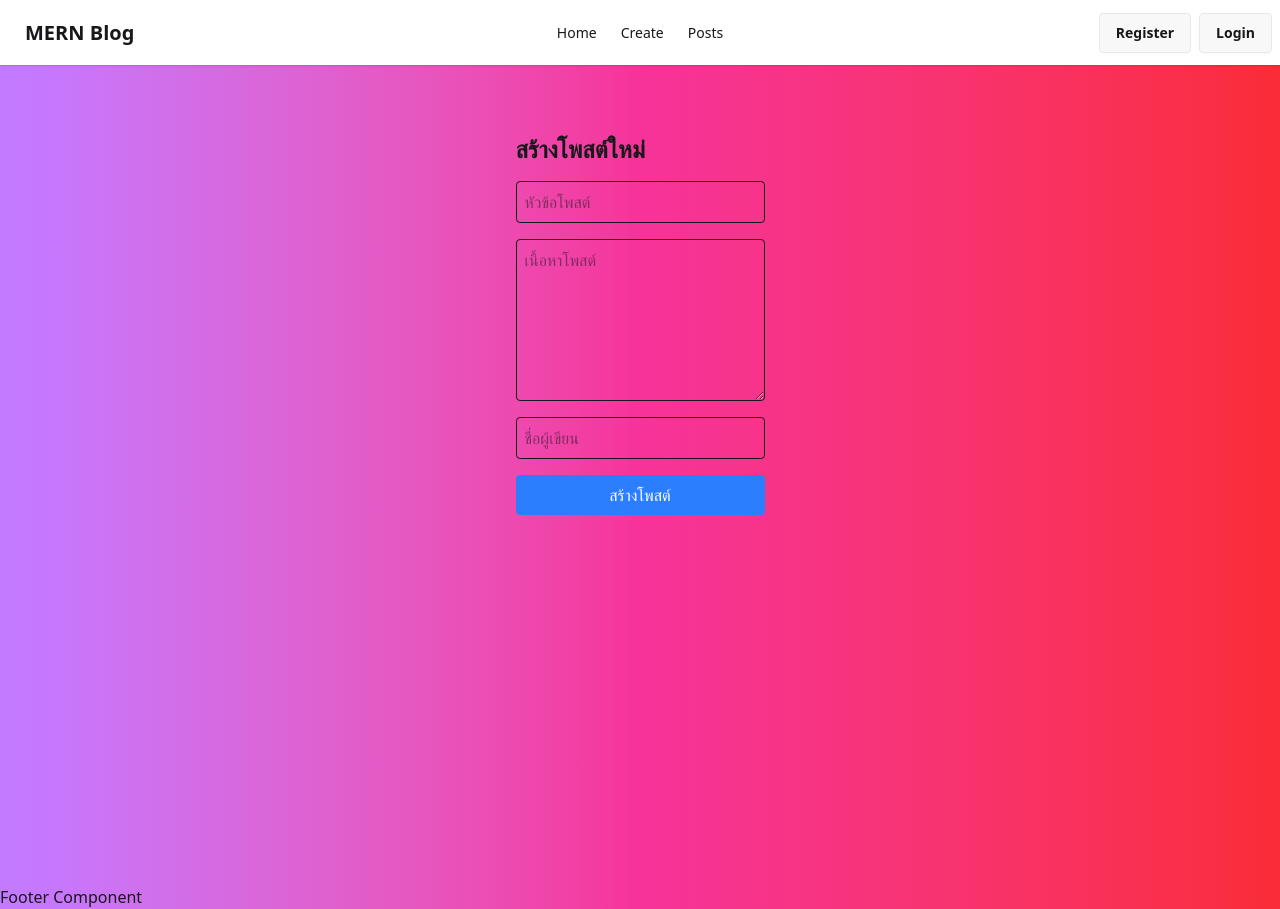
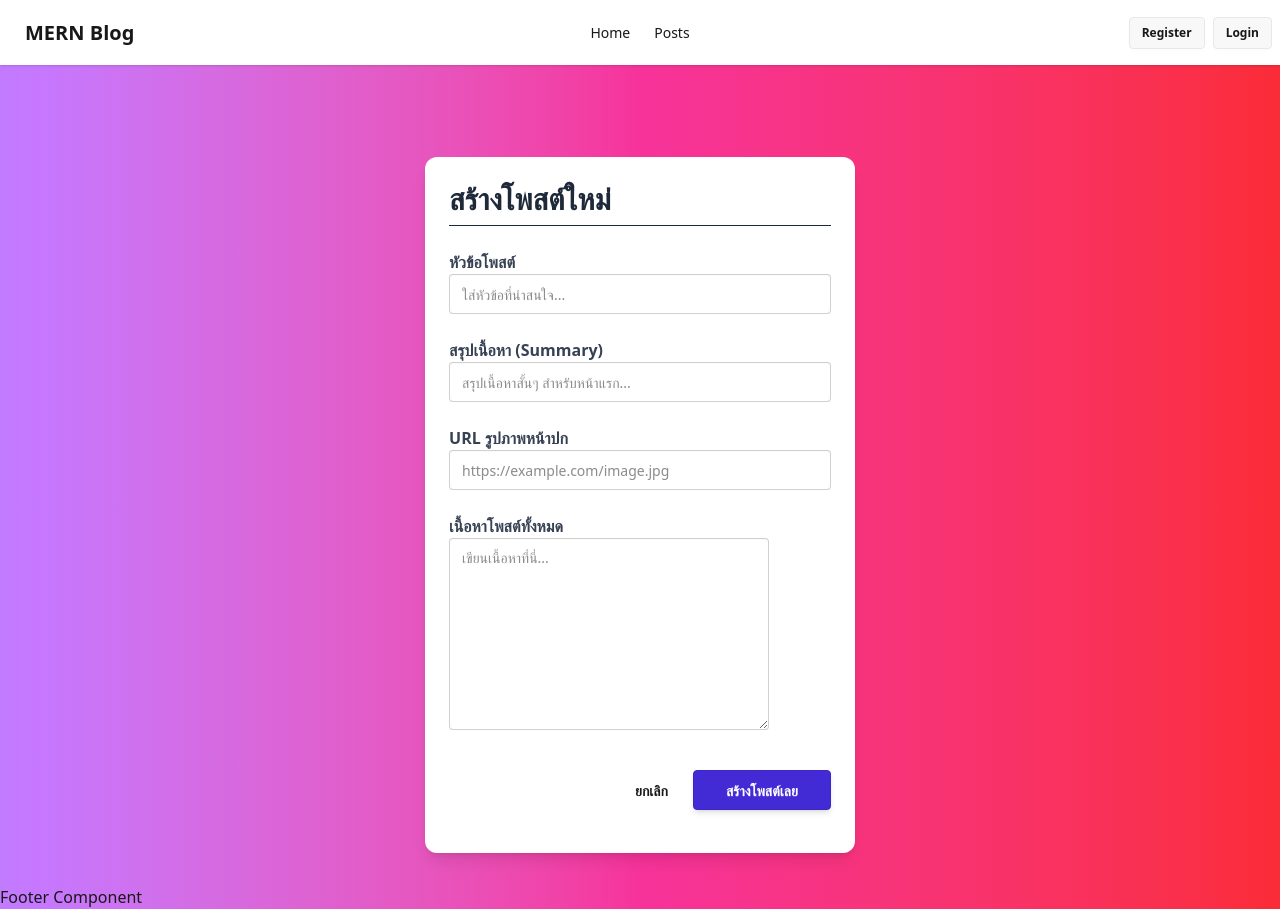
Before and after one commit to Tanakrit007/MERN, a React (Vite) app: page /create in a window 1280 px wide. Built offline with nearby package versions, Linux system fonts and the light colour scheme.

Commit message:
fix_Navbar

```diff
--- a/src/Components/Navbar.jsx
+++ b/src/Components/Navbar.jsx
@@ -1,46 +1,19 @@
 import React from "react";
 import { Link } from "react-router";
+import { useAuth } from "../context/AuthContext"; //
 
 const NavBar = () => {
+  const { user, logout } = useAuth(); // ดึงข้อมูล user และฟังก์ชัน logout จาก context
+
   const menuItems = [
     { link: "/", text: "Home" },
-    { link: "/create", text: "Create" },
     { link: "/", text: "Posts" },
   ];
 
   return (
     <div className="navbar bg-base-100 shadow-sm">
       <div className="navbar-start">
-        <div className="dropdown">
-          <label tabIndex={0} className="btn btn-ghost lg:hidden">
-            <svg
-              xmlns="http://www.w3.org/2000/svg"
-              className="h-5 w-5"
-              fill="none"
-              viewBox="0 0 24 24"
-              stroke="currentColor"
-            >
-              {""}
-              <path
-                strokeLinecap="round"
-                strokeLinejoin="round"
-                strokeWidth="2"
-                d="M4 6h16M4 12h8m-8 6h16"
-              />
-            </svg>
-          </label>
-          <ul
-            tabIndex="-1"
-            className="menu menu-sm dropdown-content bg-base-100 rounded-box mt-3 w-52 p-2 shadow"
-          >
-            {menuItems.map((item) => (
-              <li>
-                <a href={item.link}>{item.text}</a>
-              </li>
-            ))}
-          </ul>
-        </div>
-
+        {/* ... (โค้ด Dropdown เดิม) ... */}
         <Link to="/" className="btn btn-ghost text-xl">
           MERN Blog
         </Link>
@@ -48,21 +21,45 @@ const NavBar = () => {
 
       <div className="navbar-center hidden lg:flex">
         <ul className="menu menu-horizontal px-1">
-          {menuItems.map((item) => (
-            <li>
+          {menuItems.map((item, idx) => (
+            <li key={idx}>
               <a href={item.link}>{item.text}</a>
             </li>
           ))}
+          {/* แสดงเมนู Create เมื่อล็อกอินแล้วเท่านั้น */}
+          {user && (
+            <li>
+              <Link to="/create">Create Post</Link>
+            </li>
+          )}
         </ul>
       </div>
 
       <div className="navbar-end space-x-2">
-        <a href="/register" className="btn ">
-          Register
-        </a>
-        <a href="/login" className="btn ">
-          Login
-        </a>
+        {user ? (
+          // กรณีล็อกอินแล้ว: แสดงชื่อผู้ใช้ และปุ่ม Logout
+          <div className="flex items-center gap-4">
+            <span className="font-semibold text-primary">
+              ยินดีต้อนรับ: {user.username}
+            </span>
+            <button
+              onClick={logout}
+              className="btn btn-outline btn-error btn-sm"
+            >
+              Logout
+            </button>
+          </div>
+        ) : (
+          // กรณีไม่ได้ล็อกอิน: แสดงปุ่ม Register และ Login ตามเดิม
+          <>
+            <a href="/register" className="btn btn-sm">
+              Register
+            </a>
+            <a href="/login" className="btn btn-sm">
+              Login
+            </a>
+          </>
+        )}
       </div>
     </div>
   );
--- a/src/context/AuthContext.jsx
+++ b/src/context/AuthContext.jsx
@@ -1,39 +1,34 @@
-import React, {
-  createContext,
-  useContext,
-  useEffect,
-  useMemo,
-  useState,
-} from "react";
+import { createContext, useContext, useState, useEffect } from "react";
+import tokenService from "../services/token.service"; // นำเข้า tokenService
 
-const AuthContext = createContext(null);
+const AuthContext = createContext();
 
-export function AuthProvider({ children }) {
+export const AuthProvider = ({ children }) => {
   const [user, setUser] = useState(null);
 
   useEffect(() => {
-    try {
-      const raw = localStorage.getItem("authUser");
-      if (raw) setUser(JSON.parse(raw));
-    } catch {}
+    // โหลดข้อมูลผู้ใช้จาก Cookies เมื่อเปิดเว็บ
+    const currentUser = tokenService.getUser();
+    if (currentUser) {
+      setUser(currentUser);
+    }
   }, []);
 
-  useEffect(() => {
-    try {
-      if (user) localStorage.setItem("authUser", JSON.stringify(user));
-      else localStorage.removeItem("authUser");
-    } catch {}
-  }, [user]);
+  const login = (userData) => {
+    setUser(userData);
+  };
 
-  const login = (payload) => setUser(payload);
-  const logout = () => setUser(null);
+  const logout = () => {
+    tokenService.removeUser(); // ลบ Cookies
+    setUser(null);
+    window.location.href = "/login";
+  };
 
-  const value = useMemo(() => ({ user, login, logout }), [user]);
-  return <AuthContext.Provider value={value}>{children}</AuthContext.Provider>;
-}
+  return (
+    <AuthContext.Provider value={{ user, login, logout }}>
+      {children}
+    </AuthContext.Provider>
+  );
+};
 
-export function useAuth() {
-  const ctx = useContext(AuthContext);
-  if (!ctx) throw new Error("useAuth must be used within AuthProvider");
-  return ctx;
-}
+export const useAuth = () => useContext(AuthContext);
--- a/src/pages/Create.jsx
+++ b/src/pages/Create.jsx
@@ -1,53 +1,130 @@
 import React, { useState } from "react";
+import { useNews } from "../context/NewsContext"; // ดึงฟังก์ชันเพิ่มข่าว
+import { useAuth } from "../context/AuthContext"; // ดึงข้อมูลผู้เขียน
+import Swal from "sweetalert2";
 
 const Create = () => {
-  const [title, setTitle] = useState("");
-  const [content, setContent] = useState("");
-  const [author, setAuthor] = useState("");
+  const { addNews } = useNews();
+  const { user } = useAuth();
+
+  const [post, setPost] = useState({
+    title: "",
+    summary: "",
+    content: "",
+    cover: "", // URL รูปภาพ
+  });
+
+  const handleChange = (e) => {
+    const { name, value } = e.target;
+    setPost((prev) => ({ ...prev, [name]: value }));
+  };
 
   const handleSubmit = (e) => {
     e.preventDefault();
-    // TODO: ส่งข้อมูลไป backend หรือ context
-    alert("โพสต์ถูกสร้างแล้ว!");
-    setTitle("");
-    setContent("");
-    setAuthor("");
+
+    // ข้อมูลที่จะส่งไปบันทึก
+    const newPost = {
+      ...post,
+      author: user?.username || "Anonymous", // ใช้ชื่อผู้ใช้ที่ล็อกอินอยู่
+      createdAt: new Date().toLocaleDateString(),
+    };
+
+    addNews(newPost); // บันทึกลงใน NewsContext
+
+    Swal.fire({
+      title: "สร้างโพสต์สำเร็จ!",
+      icon: "success",
+      timer: 1500,
+      showConfirmButton: false,
+    }).then(() => {
+      window.location.href = "/"; // กลับไปหน้าแรกเพื่อดูโพสต์ที่สร้าง
+    });
   };
 
   return (
-    <div className="max-w-xl mx-auto p-4">
-      <h2 className="text-2xl font-bold mb-4">สร้างโพสต์ใหม่</h2>
-      <form onSubmit={handleSubmit} className="flex flex-col gap-4">
+    <div className="max-w-4xl mx-auto p-6 bg-white shadow-lg rounded-xl mt-10">
+      <h2 className="text-3xl font-bold mb-6 text-gray-800 border-b pb-2">
+        สร้างโพสต์ใหม่
+      </h2>
+      <form onSubmit={handleSubmit} className="space-y-6">
+        {/* ส่วนหัวข้อ */}
+        <div className="form-control">
+          <label className="label font-semibold text-gray-700">
+            หัวข้อโพสต์
+          </label>
           <input
             type="text"
-          placeholder="หัวข้อโพสต์"
-          value={title}
-          onChange={(e) => setTitle(e.target.value)}
-          className="border p-2 rounded"
+            name="title"
+            placeholder="ใส่หัวข้อที่น่าสนใจ..."
+            value={post.title}
+            onChange={handleChange}
+            className="input input-bordered w-full focus:ring-2 focus:ring-blue-500"
             required
           />
-        <textarea
-          placeholder="เนื้อหาโพสต์"
-          value={content}
-          onChange={(e) => setContent(e.target.value)}
-          className="border p-2 rounded"
-          rows={6}
+        </div>
+
+        {/* ส่วนคำอธิบายย่อ */}
+        <div className="form-control">
+          <label className="label font-semibold text-gray-700">
+            สรุปเนื้อหา (Summary)
+          </label>
+          <input
+            type="text"
+            name="summary"
+            placeholder="สรุปเนื้อหาสั้นๆ สำหรับหน้าแรก..."
+            value={post.summary}
+            onChange={handleChange}
+            className="input input-bordered w-full"
             required
           />
+        </div>
+
+        {/* ส่วน URL รูปภาพ */}
+        <div className="form-control">
+          <label className="label font-semibold text-gray-700">
+            URL รูปภาพหน้าปก
+          </label>
           <input
             type="text"
-          placeholder="ชื่อผู้เขียน"
-          value={author}
-          onChange={(e) => setAuthor(e.target.value)}
-          className="border p-2 rounded"
+            name="cover"
+            placeholder="https://example.com/image.jpg"
+            value={post.cover}
+            onChange={handleChange}
+            className="input input-bordered w-full"
+          />
+        </div>
+
+        {/* ส่วนเนื้อหาหลัก */}
+        <div className="form-control">
+          <label className="label font-semibold text-gray-700">
+            เนื้อหาโพสต์ทั้งหมด
+          </label>
+          <textarea
+            name="content"
+            placeholder="เขียนเนื้อหาที่นี่..."
+            value={post.content}
+            onChange={handleChange}
+            className="textarea textarea-bordered h-48 focus:ring-2 focus:ring-blue-500"
             required
           />
+        </div>
+
+        {/* ปุ่มกดยืนยัน */}
+        <div className="flex justify-end gap-2 pt-4">
+          <button
+            type="button"
+            onClick={() => window.history.back()}
+            className="btn btn-ghost"
+          >
+            ยกเลิก
+          </button>
           <button
             type="submit"
-          className="bg-blue-500 text-white py-2 rounded hover:bg-blue-600"
+            className="btn btn-primary px-8 text-white shadow-md hover:scale-105 transition-transform"
           >
-          สร้างโพสต์
+            สร้างโพสต์เลย
           </button>
+        </div>
       </form>
     </div>
   );
--- a/src/pages/Login.jsx
+++ b/src/pages/Login.jsx
@@ -1,9 +1,10 @@
 import { useState } from "react";
 import AuthService from "../services/authentication.service";
 import Swal from "sweetalert2";
+import { useAuth } from "../context/AuthContext"; // 1. นำเข้า useAuth
 
 const Login = () => {
-  // ปรับ State ให้เป็น Object เหมือนหน้า Register เพื่อความง่ายในการส่งข้อมูล
+  const { login } = useAuth(); // 2. ดึงฟังก์ชัน login มาใช้
   const [user, setUser] = useState({
     username: "",
     password: "",
@@ -17,27 +18,20 @@ const Login = () => {
   const handleSubmit = async (e) => {
     e.preventDefault();
 
-    if (!user.username || !user.password) {
-      Swal.fire({
-        title: "กรุณากรอกข้อมูลให้ครบถ้วน",
-        icon: "warning",
-      });
-      return;
-    }
-
     try {
-      // เรียกใช้ AuthService (สมมติว่าคุณมีฟังก์ชัน login เตรียมไว้)
       const response = await AuthService.login(user.username, user.password);
 
       if (response.status === 200) {
+        // 3. ส่งข้อมูลผู้ใช้เข้า Context (เพื่อให้ Navbar อัปเดต)
+        login(response.data);
+
         Swal.fire({
           title: "เข้าสู่ระบบสำเร็จ",
-          text: `ยินดีต้อนรับคุณ ${user.username}`,
+          text: `ยินดีต้อนรับคุณ ${response.data.username}`,
           icon: "success",
           timer: 1500,
           showConfirmButton: false,
         }).then(() => {
-          // ใช้ window.location แทน navigate
           window.location.href = "/";
         });
       }
@@ -60,38 +54,33 @@ const Login = () => {
             <label className="block text-sm font-medium mb-1">Username</label>
             <input
               type="text"
-              name="username" // เพิ่ม name ให้ตรงกับ key ใน state
+              name="username"
               value={user.username}
               onChange={handleChange}
               className="w-full border rounded px-3 py-2"
-              placeholder="กรอกชื่อผู้ใช้"
               required
             />
           </div>
-
           <div>
             <label className="block text-sm font-medium mb-1">รหัสผ่าน</label>
             <input
               type="password"
-              name="password" // เพิ่ม name ให้ตรงกับ key ใน state
+              name="password"
               value={user.password}
               onChange={handleChange}
               className="w-full border rounded px-3 py-2"
-              placeholder="รหัสผ่าน"
               required
             />
           </div>
-
           <button
             type="submit"
-            className="w-full bg-blue-600 text-white py-2 rounded hover:bg-blue-700 transition-colors"
+            className="w-full bg-blue-600 text-white py-2 rounded hover:bg-blue-700"
           >
             เข้าสู่ระบบ
           </button>
         </form>
-
         <p className="text-sm text-gray-600 mt-4">
-          ยังไม่มีบัญชี? {/* เปลี่ยนจาก Link เป็นแท็ก a */}
+          ยังไม่มีบัญชี?{" "}
           <a href="/register" className="text-blue-600 hover:underline ml-1">
             สมัครสมาชิก
           </a>
--- a/src/services/token.service.js
+++ b/src/services/token.service.js
@@ -16,10 +16,18 @@ const removeUser = () => {
 };
 
 const setUser = (user) => {
-  cookies.set("user", JSON.stringify(user), {
-    path: "/",
-    expires: new Date(Date.now() + 86400), //24*60*60 = 86400 = 1 day
-  });
+  cookies.set(
+    "user",
+    JSON.stringify({
+      id: user.id,
+      username: user.username,
+      accessToken: user.accessToken,
+    }),
+    {
+      path: "/",
+      expires: new Date(Date.now() + 86400), //24*60*60 = 86400 = 1 day
+    }
+  );
 };
 
 const tokenService = {
```
Lines whose indentation alone changed are shown as unchanged.
